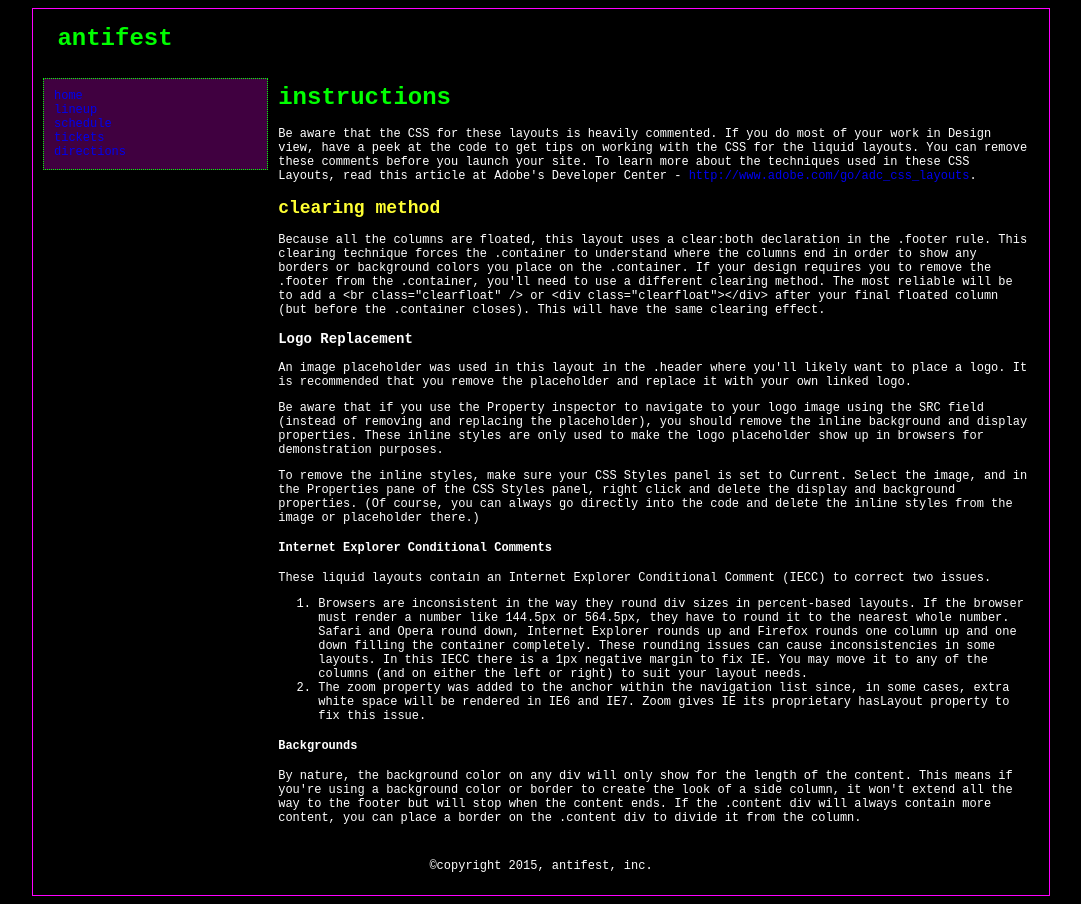
After one commit to wanderingslc/school-altfest, a PHP site: page /lineup.html in a window 1280 px wide. The commit adds this page. Shown: the whole page, without its empty margins (99-1180 px from the left). Run offline with PHP 8.4, Linux system fonts and the light colour scheme.

Commit message:
add more pages to the file, change layout of the index file.

```diff
--- /dev/null
+++ b/lineup.html
@@ -0,0 +1,52 @@
+<!doctype html>
+<html>
+<head>
+<meta charset="UTF-8">
+<title>antifest-lineup</title>
+<link href="stylesheets/antistyles.css" rel="stylesheet" type="text/css">
+<style type="text/css">
+<!--
+-->
+</style><!--[if lte IE 7]>
+<style>
+.content { margin-right: -1px; } /* this 1px negative margin can be placed on any of the columns in this layout with the same corrective effect. */
+ul.nav a { zoom: 1; }  /* the zoom property gives IE the hasLayout trigger it needs to correct extra whiltespace between the links */
+</style>
+<![endif]--></head>
+
+<body>
+
+<div class="container">
+  <div class="header">
+    <h1>&nbsp;antifest</h1>
+  <!-- end .header --></div>
+  <div class="sidebar1"><a href="index.html">home</a><br>
+    <a href="lineup.html">lineup</a><br>
+    <a href="schedule.html">schedule</a><br>
+    <a href="tickets.html">tickets</a><br>
+    <a href="directions.html">directions </a><br>
+  <!-- end .sidebar1 --></div>
+  <div class="content">
+    <h1>Instructions</h1>
+    <p>Be aware that the CSS for these layouts is heavily commented. If you do most of your work in Design view, have a peek at the code to get tips on working with the CSS for the liquid layouts. You can remove these comments before you launch your site. To learn more about the techniques used in these CSS Layouts, read this article at Adobe's Developer Center - <a href="http://www.adobe.com/go/adc_css_layouts">http://www.adobe.com/go/adc_css_layouts</a>.</p>
+    <h2>Clearing Method</h2>
+    <p>Because all the columns are floated, this layout uses a clear:both declaration in the .footer rule.  This clearing technique forces the .container to understand where the columns end in order to show any borders or background colors you place on the .container. If your design requires you to remove the .footer from the .container, you'll need to use a different clearing method. The most reliable will be to add a &lt;br class=&quot;clearfloat&quot; /&gt; or &lt;div  class=&quot;clearfloat&quot;&gt;&lt;/div&gt; after your final floated column (but before the .container closes). This will have the same clearing effect.</p>
+    <h3>Logo Replacement</h3>
+    <p>An image placeholder was used in this layout in the .header where you'll likely want to place  a logo. It is recommended that you remove the placeholder and replace it with your own linked logo. </p>
+    <p> Be aware that if you use the Property inspector to navigate to your logo image using the SRC field (instead of removing and replacing the placeholder), you should remove the inline background and display properties. These inline styles are only used to make the logo placeholder show up in browsers for demonstration purposes. </p>
+    <p>To remove the inline styles, make sure your CSS Styles panel is set to Current. Select the image, and in the Properties pane of the CSS Styles panel, right click and delete the display and background properties. (Of course, you can always go directly into the code and delete the inline styles from the image or placeholder there.)</p>
+    <h4>Internet Explorer Conditional Comments</h4>
+    <p>These liquid layouts contain an Internet Explorer Conditional Comment (IECC) to correct two issues. </p>
+    <ol>
+      <li>Browsers are inconsistent in the way they round div sizes in percent-based layouts. If the browser must render a number like 144.5px or 564.5px, they have to round it to the nearest whole number. Safari and Opera round down, Internet Explorer rounds up and Firefox rounds one column up and one down filling the container completely. These rounding issues can cause inconsistencies in some layouts. In this IECC there is a 1px negative margin to fix IE. You may move it to any of the columns (and on either the left or right) to suit your layout needs.</li>
+      <li>The zoom property was added to the anchor within the navigation list since, in some cases, extra white space will be rendered in IE6 and IE7. Zoom gives IE its proprietary hasLayout property to fix this issue.</li>
+    </ol>
+    <h4>Backgrounds</h4>
+    <p>By nature, the background color on any div will only show for the length of the content. This means if you're using a background color or border to create the look of a side column, it won't extend all the way to the footer but will stop when the content ends. If the .content div will always contain more content, you can place a border on the .content div to divide it from the column.</p>
+    <!-- end .content --></div>
+  <div class="footer">
+    <p>&copy;copyright 2015, antifest, inc. </p>
+    <!-- end .footer --></div>
+  <!-- end .container --></div>
+</body>
+</html>
--- /dev/null
+++ b/stylesheets/_notes/dwsync.xml
@@ -0,0 +1,4 @@
+<?xml version="1.0" encoding="utf-8" ?>
+<dwsync>
+<file name="antistyles.css" server="communitylearnersforutah.com/stan/" local="3448288018" remote="323953104364556504" Dst="-1" />
+</dwsync>
--- a/stylesheets/antistyles.css
+++ b/stylesheets/antistyles.css
@@ -30,3 +30,83 @@ a:hover {
 a:active {
 	text-decoration: none;
 }
+
+
+
+a img { /* this selector removes the default blue border displayed in some browsers around an image when it is surrounded by a link */
+	border: none;
+}
+
+/* ~~ Styling for your site's links must remain in this order - including the group of selectors that create the hover effect. ~~ */
+
+
+/* ~~ this container surrounds all other divs giving them their percentage-based width ~~ */
+.container {
+	width: 80%;
+	max-width: 1260px;/* a max-width may be desirable to keep this layout from getting too wide on a large monitor. This keeps line length more readable. IE6 does not respect this declaration. */
+	min-width: 780px;/* a min-width may be desirable to keep this layout from getting too narrow. This keeps line length more readable in the side columns. IE6 does not respect this declaration. */
+	background-color: #000;
+	margin: 0 auto; /* the auto value on the sides, coupled with the width, centers the layout. It is not needed if you set the .container's width to 100%. */
+	border: solid thin #f0f;
+}
+
+/* ~~ the header is not given a width. It will extend the full width of your layout. It contains an image placeholder that should be replaced with your own linked logo ~~ */
+.header {
+	background-color: #000;
+	margin: 10px;
+}
+
+/* ~~ These are the columns for the layout. ~~
+
+1) Padding is only placed on the top and/or bottom of the divs. The elements within these divs have padding on their sides. This saves you from any "box model math". Keep in mind, if you add any side padding or border to the div itself, it will be added to the width you define to create the *total* width. You may also choose to remove the padding on the element in the div and place a second div within it with no width and the padding necessary for your design.
+
+2) No margin has been given to the columns since they are all floated. If you must add margin, avoid placing it on the side you're floating toward (for example: a right margin on a div set to float right). Many times, padding can be used instead. For divs where this rule must be broken, you should add a "display:inline" declaration to the div's rule to tame a bug where some versions of Internet Explorer double the margin.
+
+3) Since classes can be used multiple times in a document (and an element can also have multiple classes applied), the columns have been assigned class names instead of IDs. For example, two sidebar divs could be stacked if necessary. These can very easily be changed to IDs if that's your preference, as long as you'll only be using them once per document.
+
+4) If you prefer your nav on the right instead of the left, simply float these columns the opposite direction (all right instead of all left) and they'll render in reverse order. There's no need to move the divs around in the HTML source.
+
+*/
+.sidebar1 {
+	float: left;
+	width: 20%;
+	background-color: #400040;
+	margin: 10px;
+	padding: 10px;
+	border: thin dotted #0f0;
+}
+.content {
+	padding: 0px;
+	width: 74%;
+	float: left;
+}
+
+
+
+
+
+
+/* ~~ The footer ~~ */
+.footer {
+	padding: 10px 0;
+	background-color: #000;
+	position: relative;/* this gives IE6 hasLayout to properly clear */
+	clear: both; /* this clear property forces the .container to understand where the columns end and contain them */
+	text-align: center;
+}
+
+/* ~~ miscellaneous float/clear classes ~~ */
+.fltrt {  /* this class can be used to float an element right in your page. The floated element must precede the element it should be next to on the page. */
+	float: right;
+	margin-left: 8px;
+}
+.fltlft { /* this class can be used to float an element left in your page. The floated element must precede the element it should be next to on the page. */
+	float: left;
+	margin-right: 8px;
+}
+.clearfloat { /* this class can be placed on a <br /> or empty div as the final element following the last floated div (within the #container) if the #footer is removed or taken out of the #container */
+	clear:both;
+	height:0;
+	font-size: 1px;
+	line-height: 0px;
+}
```
Also changed, not shown: _notes/dwsync.xml (added, +12 -0 lines), directions.html (added, +52 -0 lines), index-copy.html (added, +20 -0 lines), index.html (+31 -11 lines), schedule.html (added, +52 -0 lines), tickets.html (added, +52 -0 lines), 1 other file.
